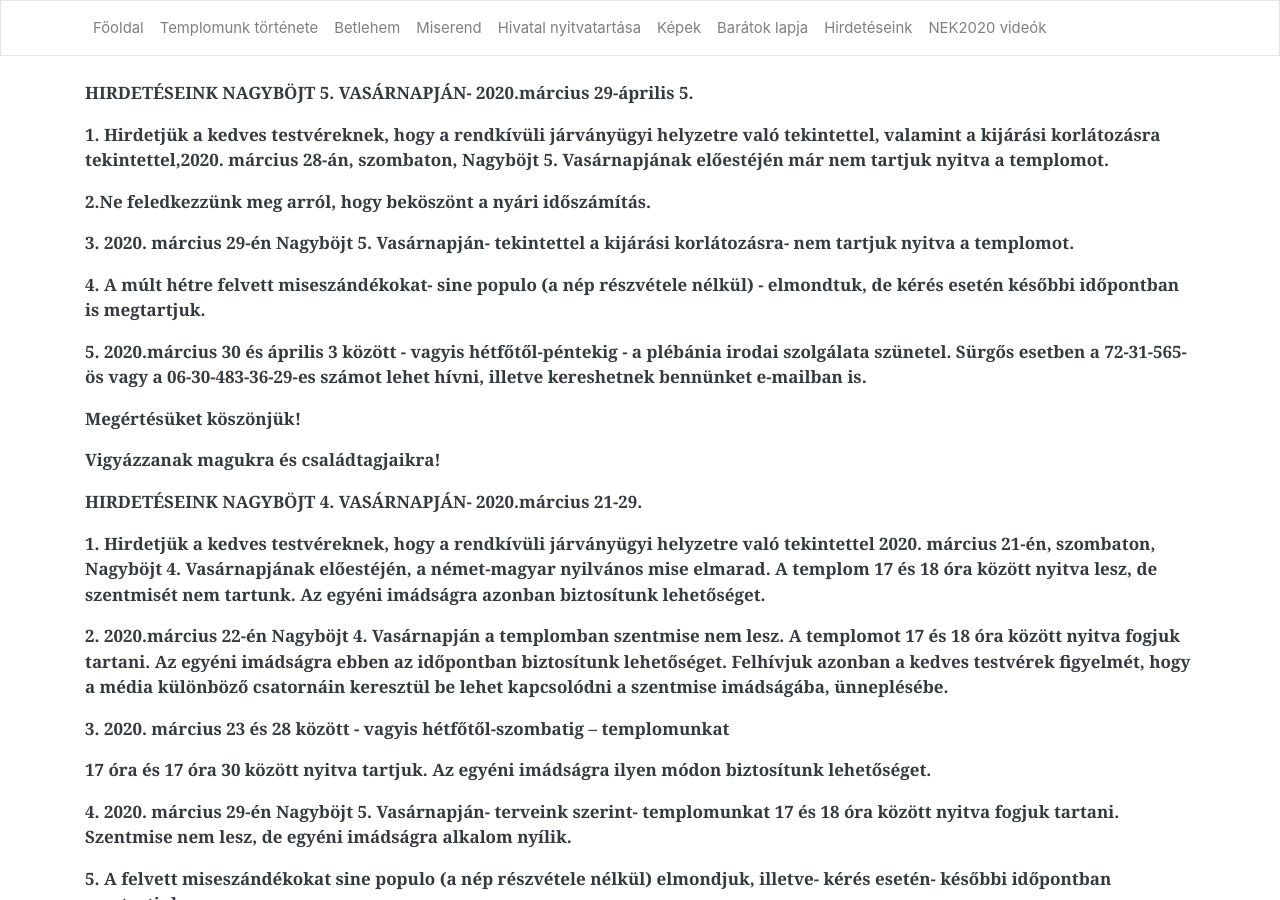
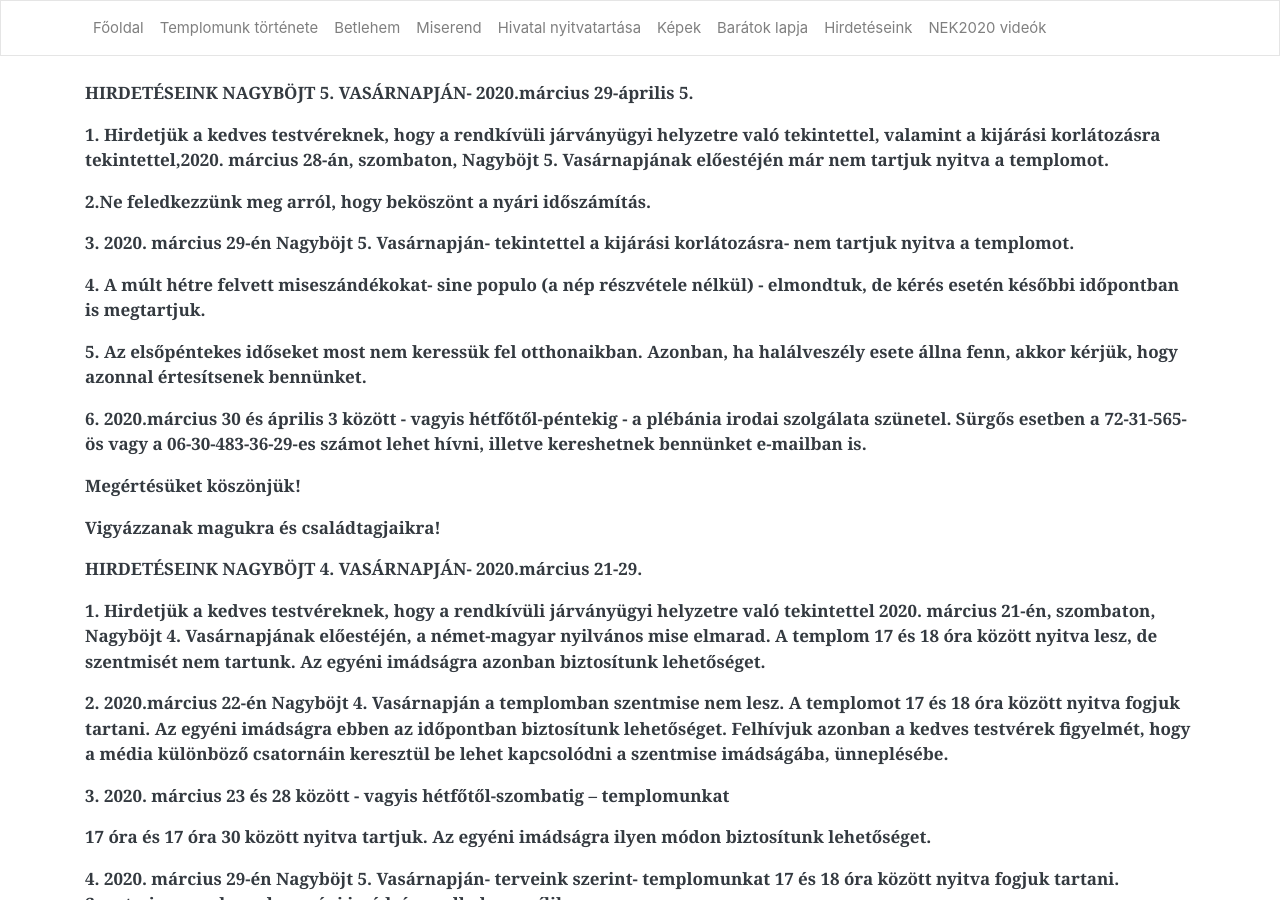
Before and after one commit to pecsi-ferences/pecsi-ferences.github.io, a Jekyll site: the page built from hirdeteseink.md, in a window 1280 px wide and 900 px high. Built offline with Jekyll 4.4.1, drawn with Linux system fonts in a browser that asks for light colours; nearby versions of some CDN libraries.

Commit message:
Update from Forestry.io Zoltán Dohány updated hirdeteseink.md

```diff
--- a/hirdeteseink.md
+++ b/hirdeteseink.md
@@ -13,7 +13,9 @@ title: Hirdetéseink
 
 **4. A múlt hétre felvett miseszándékokat- sine populo (a nép részvétele nélkül) - elmondtuk, de kérés esetén későbbi időpontban is megtartjuk.**
 
-**5. 2020.március 30 és április 3 között - vagyis hétfőtől-péntekig - a plébánia irodai szolgálata szünetel. Sürgős esetben a 72-31-565-ös vagy a 06-30-483-36-29-es számot lehet hívni, illetve kereshetnek bennünket e-mailban is.**
+**5. Az elsőpéntekes időseket  most nem keressük fel otthonaikban. Azonban, ha halálveszély esete állna fenn, akkor kérjük, hogy azonnal értesítsenek bennünket.**
+
+**6. 2020.március 30 és április 3 között - vagyis hétfőtől-péntekig - a plébánia irodai szolgálata szünetel. Sürgős esetben a 72-31-565-ös vagy a 06-30-483-36-29-es számot lehet hívni, illetve kereshetnek bennünket e-mailban is.**
 
 **Megértésüket köszönjük!**
 
```
